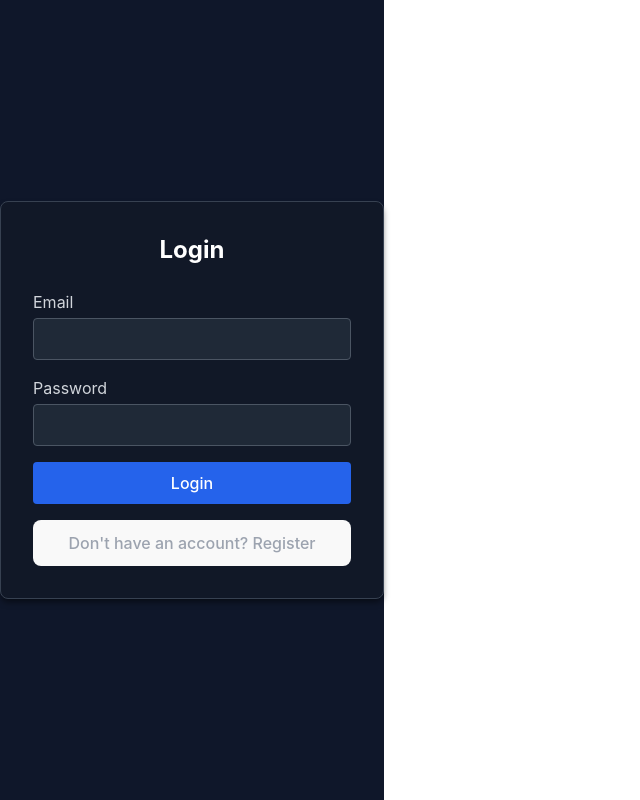
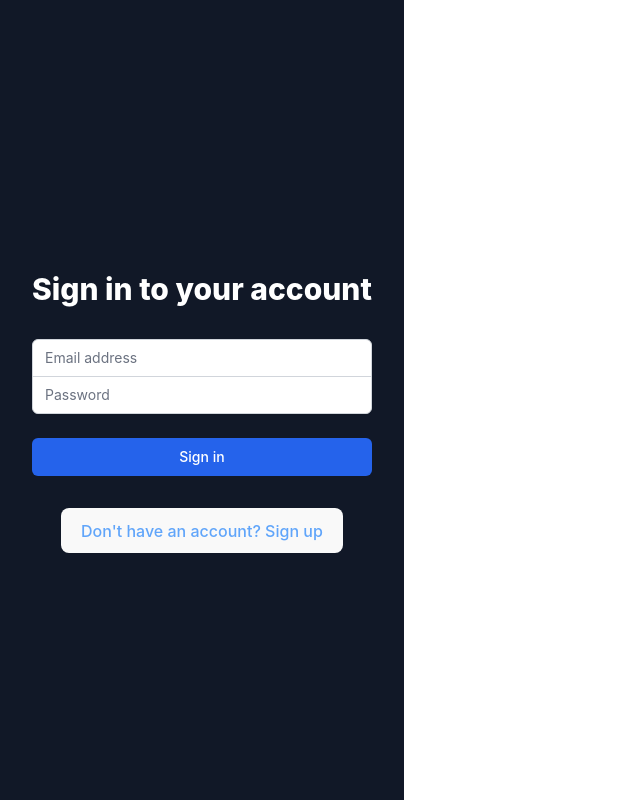
Before and after one commit to r-1805/chat-app, a React (Vite) app: page / in a window 1280 px wide. Shown: the whole page, without its empty margins (0-640 px from the left). Built offline with nearby package versions, Linux system fonts and the light colour scheme; no server answers.

Commit message:
Add user profile and login components

```diff
--- a/src/App.jsx
+++ b/src/App.jsx
@@ -1,33 +1,44 @@
 import React, { useState, useEffect } from 'react'
-import { auth } from './firebase'
+import { auth, rtdb } from './firebase'
 import { onAuthStateChanged } from 'firebase/auth'
-import Auth from './components/Auth'
+import { ref, onValue } from 'firebase/database'
 import Chat from './components/Chat'
 import ChannelList from './components/ChannelList'
-import UserList from './components/UserList'
 import SearchUsers from './components/SearchUsers'
+import UserProfile from './components/UserProfile'
+import Login from './components/Login'
 
 /**
  * Main application component that handles authentication and layout
  * @component
  */
 function App() {
-  // State for managing user authentication and current channel
+  // State for managing user authentication, current channel, and user profile
   const [user, setUser] = useState(null)
-  const [currentChannel, setCurrentChannel] = useState(null)
-  const [searchQuery, setSearchQuery] = useState('')
+  const [selectedChannel, setSelectedChannel] = useState(null)
+  const [loading, setLoading] = useState(true)
+  const [userProfile, setUserProfile] = useState(null)
 
   /**
    * Effect hook to handle user authentication state changes
    */
   useEffect(() => {
-    const unsubscribe = onAuthStateChanged(auth, (user) => {
-      if (user) {
-        setUser(user)
+    const unsubscribe = onAuthStateChanged(auth, async (currentUser) => {
+      if (currentUser) {
+        // Get user profile from Realtime Database
+        const userRef = ref(rtdb, `users/${currentUser.uid}`)
+        onValue(userRef, (snapshot) => {
+          const userData = snapshot.val()
+          if (userData) {
+            setUserProfile(userData)
+          }
+        })
+        setUser(currentUser)
       } else {
         setUser(null)
-        setCurrentChannel(null)
+        setUserProfile(null)
       }
+      setLoading(false)
     })
 
     // Установка тёмной темы по умолчанию
@@ -36,48 +47,60 @@ function App() {
     return () => unsubscribe()
   }, [])
 
-  /**
-   * Handle user login
-   * @param {Object} user - User object returned from Firebase Auth
-   */
-  const handleLogin = (user) => {
-    setUser(user)
+  if (loading) {
+    return (
+      <div className="flex items-center justify-center min-h-screen bg-gray-900">
+        <div className="text-white">Loading...</div>
+      </div>
+    )
   }
 
-  /**
-   * Handle user logout
-   */
-  const handleLogout = () => {
-    auth.signOut()
-  }
-
-  // Show authentication screen if user is not logged in
   if (!user) {
-    return <Auth onLogin={handleLogin} />
+    return <Login />
   }
 
   return (
-    <div className="h-screen flex bg-dark-400 text-gray-100">
-      <ChannelList
-        onSelectChannel={setCurrentChannel}
-        currentChannel={currentChannel}
-        currentUser={user}
-      />
-      <Chat
-        currentChannel={currentChannel}
-        currentUser={user}
-      />
-      <div className="w-1/4 flex flex-col">
-        <SearchUsers
-          searchQuery={searchQuery}
-          setSearchQuery={setSearchQuery}
-        />
-        <UserList
-          currentChannel={currentChannel}
-          onLogout={handleLogout}
-          searchQuery={searchQuery}
+    <div className="flex h-screen bg-gray-900">
+      <div className="flex flex-col w-64">
+        <ChannelList
+          onSelectChannel={setSelectedChannel}
+          currentChannel={selectedChannel}
           currentUser={user}
         />
+      </div>
+      <div className="flex-1 flex flex-col">
+        <Chat channel={selectedChannel} currentUser={userProfile || user} />
+      </div>
+      <div className="w-64 bg-gray-800 p-4">
+        <SearchUsers />
+        <div className="mt-4">
+          <h2 className="text-xl text-white mb-4">Users in Channel</h2>
+          {userProfile && (
+            <div className="bg-gray-700 rounded-lg p-4 mb-4">
+              <div className="flex items-center space-x-3">
+                {userProfile.photoURL && (
+                  <img
+                    src={userProfile.photoURL}
+                    alt="Profile"
+                    className="w-10 h-10 rounded-full"
+                  />
+                )}
+                <div>
+                  <div className="text-white font-medium">
+                    {userProfile.displayName || user.email}
+                  </div>
+                  <div className="text-gray-400 text-sm">{user.email}</div>
+                </div>
+              </div>
+            </div>
+          )}
+        </div>
+        <button
+          onClick={() => auth.signOut()}
+          className="w-full mt-4 px-4 py-2 bg-red-600 text-white rounded-lg hover:bg-red-700"
+        >
+          Logout
+        </button>
       </div>
     </div>
   )
--- /dev/null
+++ b/src/components/Login.jsx
@@ -0,0 +1,99 @@
+import React, { useState } from 'react'
+import { auth } from '../firebase'
+import { signInWithEmailAndPassword, createUserWithEmailAndPassword } from 'firebase/auth'
+
+const Login = () => {
+  const [email, setEmail] = useState('')
+  const [password, setPassword] = useState('')
+  const [isLogin, setIsLogin] = useState(true)
+  const [error, setError] = useState('')
+
+  const handleSubmit = async (e) => {
+    e.preventDefault()
+    setError('')
+
+    try {
+      if (isLogin) {
+        await signInWithEmailAndPassword(auth, email, password)
+      } else {
+        await createUserWithEmailAndPassword(auth, email, password)
+      }
+    } catch (error) {
+      setError(error.message)
+    }
+  }
+
+  return (
+    <div className="min-h-screen flex items-center justify-center bg-gray-900 py-12 px-4 sm:px-6 lg:px-8">
+      <div className="max-w-md w-full space-y-8">
+        <div>
+          <h2 className="mt-6 text-center text-3xl font-extrabold text-white">
+            {isLogin ? 'Sign in to your account' : 'Create new account'}
+          </h2>
+        </div>
+        <form className="mt-8 space-y-6" onSubmit={handleSubmit}>
+          <div className="rounded-md shadow-sm -space-y-px">
+            <div>
+              <label htmlFor="email-address" className="sr-only">
+                Email address
+              </label>
+              <input
+                id="email-address"
+                name="email"
+                type="email"
+                autoComplete="email"
+                required
+                value={email}
+                onChange={(e) => setEmail(e.target.value)}
+                className="appearance-none rounded-none relative block w-full px-3 py-2 border border-gray-300 placeholder-gray-500 text-gray-900 rounded-t-md focus:outline-none focus:ring-blue-500 focus:border-blue-500 focus:z-10 sm:text-sm"
+                placeholder="Email address"
+              />
+            </div>
+            <div>
+              <label htmlFor="password" className="sr-only">
+                Password
+              </label>
+              <input
+                id="password"
+                name="password"
+                type="password"
+                autoComplete="current-password"
+                required
+                value={password}
+                onChange={(e) => setPassword(e.target.value)}
+                className="appearance-none rounded-none relative block w-full px-3 py-2 border border-gray-300 placeholder-gray-500 text-gray-900 rounded-b-md focus:outline-none focus:ring-blue-500 focus:border-blue-500 focus:z-10 sm:text-sm"
+                placeholder="Password"
+              />
+            </div>
+          </div>
+
+          {error && (
+            <div className="text-red-500 text-sm text-center">{error}</div>
+          )}
+
+          <div>
+            <button
+              type="submit"
+              className="group relative w-full flex justify-center py-2 px-4 border border-transparent text-sm font-medium rounded-md text-white bg-blue-600 hover:bg-blue-700 focus:outline-none focus:ring-2 focus:ring-offset-2 focus:ring-blue-500"
+            >
+              {isLogin ? 'Sign in' : 'Sign up'}
+            </button>
+          </div>
+        </form>
+
+        <div className="text-center">
+          <button
+            onClick={() => setIsLogin(!isLogin)}
+            className="text-blue-400 hover:text-blue-500"
+          >
+            {isLogin
+              ? "Don't have an account? Sign up"
+              : 'Already have an account? Sign in'}
+          </button>
+        </div>
+      </div>
+    </div>
+  )
+}
+
+export default Login
--- /dev/null
+++ b/src/components/UserProfile.jsx
@@ -0,0 +1,36 @@
+import React from 'react'
+import PropTypes from 'prop-types'
+
+const UserProfile = ({ user }) => {
+  if (!user) return null
+
+  return (
+    <div className="bg-gray-700 rounded-lg p-4">
+      <div className="flex items-center space-x-3">
+        {user.photoURL && (
+          <img
+            src={user.photoURL}
+            alt="Profile"
+            className="w-10 h-10 rounded-full"
+          />
+        )}
+        <div>
+          <div className="text-white font-medium">
+            {user.displayName || user.email}
+          </div>
+          <div className="text-gray-400 text-sm">{user.email}</div>
+        </div>
+      </div>
+    </div>
+  )
+}
+
+UserProfile.propTypes = {
+  user: PropTypes.shape({
+    photoURL: PropTypes.string,
+    displayName: PropTypes.string,
+    email: PropTypes.string.isRequired,
+  }),
+}
+
+export default UserProfile
```
